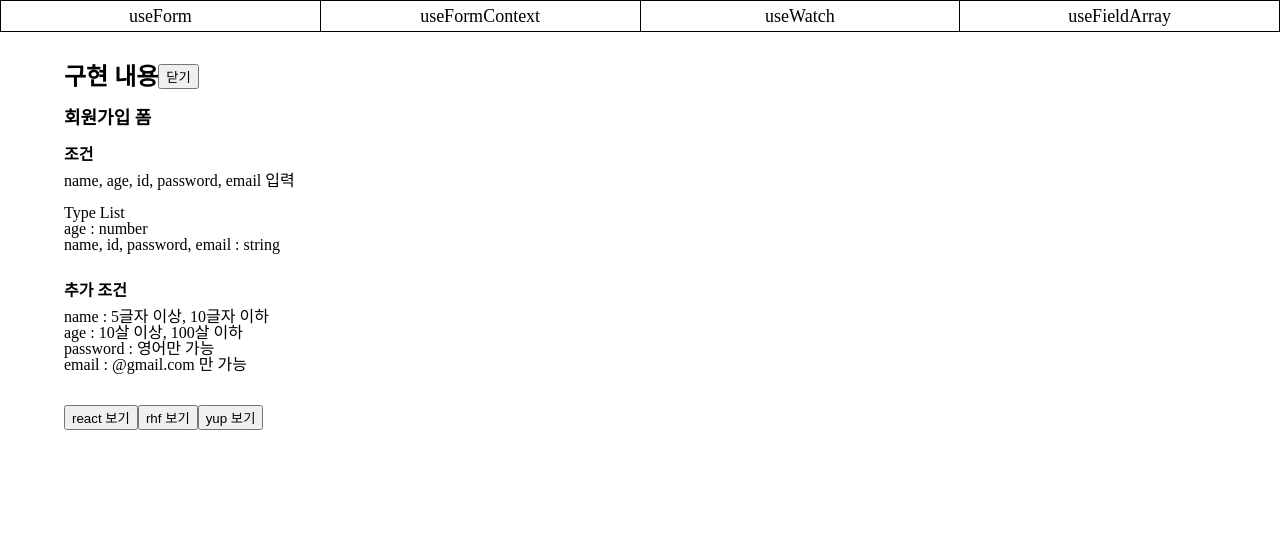
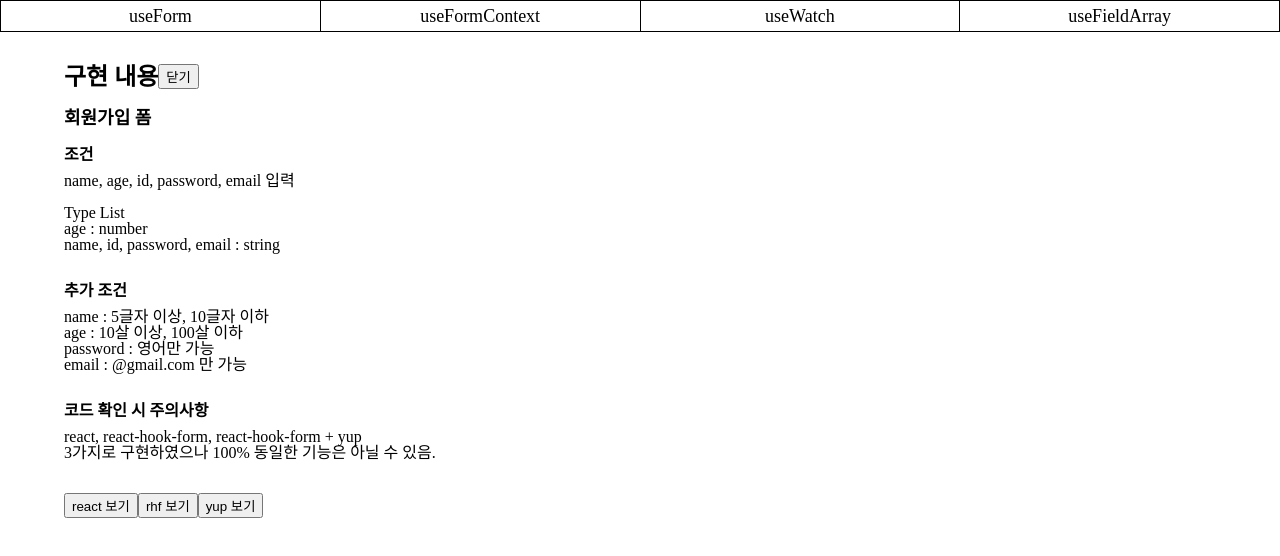
Before and after one commit to Codiving/react-hook-form-yup, a Next.js app: page /useform in a window 1280 px wide. Shown: the top 556 px of the page. Built offline with nearby package versions, Linux system fonts and the light colour scheme.

Commit message:
주의사항 추가

```diff
--- a/pages/useform/index.tsx
+++ b/pages/useform/index.tsx
@@ -74,6 +74,14 @@ const UseForm = () => {
                 "email : @gmail.com 만 가능"
               ]}
             />
+
+            <Description
+              title="코드 확인 시 주의사항"
+              descriptions={[
+                "react, react-hook-form, react-hook-form + yup",
+                "3가지로 구현하였으나 100% 동일한 기능은 아닐 수 있음."
+              ]}
+            />
           </div>
         )}
       </div>
```
